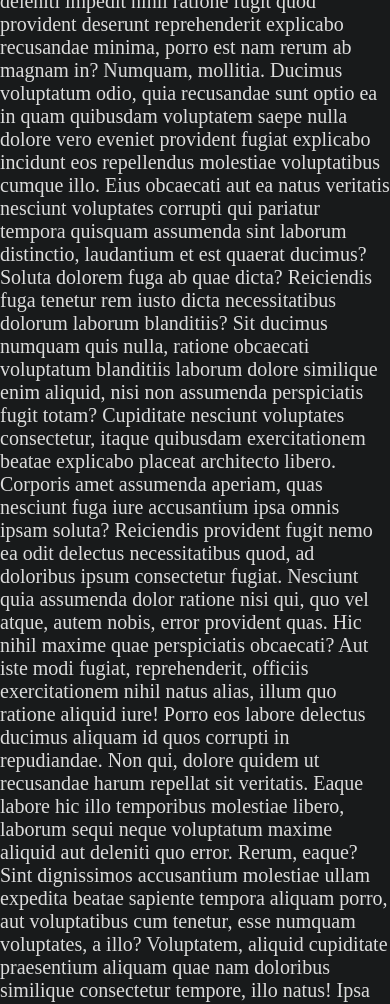
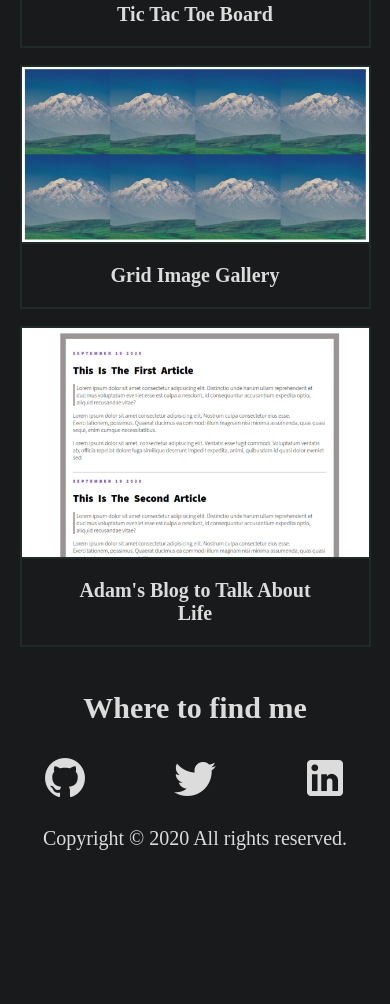
Before and after one commit to glaubernespoli/FbW39_RWD_Exercise2, a website: page public/index.html in a window 390 px wide. Shown: the part 2161-3165 px from the top of the page. After the commit the page ends 3031 px from the top, so only its background shows below. Drawn offline with nearby package versions, Linux system fonts and the light colour scheme.

Commit message:
finishing social contacts

```diff
--- a/public/css/main.css
+++ b/public/css/main.css
@@ -13,6 +13,11 @@
     --text-margin-mobile: 2vw;
 }
 
+html {
+    scroll-behavior: smooth;
+    -webkit-tap-highlight-color: transparent;
+}
+
 body {
     background-color: var(--bg-color);
     display: grid;
@@ -24,7 +29,6 @@ a {
     text-decoration: none;
     color: var(--font-color);
     font-weight: bold;
-
 }
 
 h1,
@@ -57,7 +61,6 @@ nav label.navbar-toggle {
     justify-content: center;
     flex-direction: column;
     cursor: pointer;
-    -webkit-tap-highlight-color: transparent;
 }
 
 #chkToggle {
@@ -93,19 +96,19 @@ nav label.navbar-toggle {
     border-bottom: 1px solid var(--font-color);
 }
 
-.material-icons.md-18 {
+.md-18 {
     font-size: 18px;
 }
 
-.material-icons.md-24 {
+.md-24 {
     font-size: 24px;
 }
 
-.material-icons.md-36 {
+.md-36 {
     font-size: 36px;
 }
 
-.material-icons.md-48 {
+.md-48 {
     font-size: 48px;
 }
 
@@ -157,3 +160,12 @@ section:first-of-type {
     text-align: center;
     padding: 1em 2em;
 }
+
+#contact div.social-network-container {
+    display: grid;
+    grid-template-columns: repeat(auto-fit, minmax(33.33%, 1fr));
+}
+
+#contact div.social-network-container div.social-network-box {
+    text-align: center;
+}
--- a/public/index.html
+++ b/public/index.html
@@ -5,8 +5,11 @@
     <meta charset="UTF-8" />
     <meta name="viewport" content="width=device-width, initial-scale=1.0" />
     <title>I'm a Portfolio Website</title>
+
     <link rel="stylesheet" href="https://necolas.github.io/normalize.css/8.0.1/normalize.css" />
     <link href="https://fonts.googleapis.com/css2?family=Material+Icons" rel="stylesheet" />
+    <link rel="stylesheet" href="https://cdn.materialdesignicons.com/5.5.55/css/materialdesignicons.min.css">
+
     <link rel="stylesheet" href="css/main.css" />
 </head>
 
@@ -73,99 +76,42 @@
                 </div>
             </div>
             <div class="project-box">
-                <div class="project-box-img"><img src="#" alt="" /></div>
-                <div class="project-box-caption"><a href="#"></a></div>
+                <div class="project-box-img"><img src="img/projects/adam_01.jpg" alt="Project 05" /></div>
+                <div class="project-box-caption"><a href="https://mahir33.github.io/ImageGallery/">Image Gallery</a>
+                </div>
             </div>
             <div class="project-box">
-                <div class="project-box-img"><img src="#" alt="" /></div>
-                <div class="project-box-caption"><a href="#"></a></div>
+                <div class="project-box-img"><img src="img/projects/adam_02.JPG" alt="Project 06" /></div>
+                <div class="project-box-caption"><a href="https://mahir33.github.io/TicTacToeBoard/">Tic Tac Toe
+                        Board</a></div>
             </div>
             <div class="project-box">
-                <div class="project-box-img"><img src="#" alt="" /></div>
-                <div class="project-box-caption"><a href="#"></a></div>
+                <div class="project-box-img"><img src="img/projects/adam_03.jpg" alt="Project 07" /></div>
+                <div class="project-box-caption"><a href="https://mahir33.github.io/Grid_ImageGallery/">Grid Image
+                        Gallery</a></div>
             </div>
             <div class="project-box">
-                <div class="project-box-img"><img src="#" alt="" /></div>
-                <div class="project-box-caption"><a href="#"></a></div>
-            </div>
-            <div class="project-box">
-                <div class="project-box-img"><img src="#" alt="" /></div>
-                <div class="project-box-caption"><a href="#"></a></div>
+                <div class="project-box-img"><img src="img/projects/adam_04.jpg" alt="Project 08" /></div>
+                <div class="project-box-caption"><a href="https://mahir33.github.io/SimpleBlog/">Adam's Blog to Talk
+                        About Life</a></div>
             </div>
         </div>
     </section>
     <section id="contact">
         <h2>Where to find me</h2>
         <div class="social-network-container">
-            <div class="social-network-box"></div>
-            <div class="social-network-box"></div>
-            <div class="social-network-box"></div>
+            <div class="social-network-box"><a href="https://github.com/danistefanovic/build-your-own-x"
+                    target="_blank"><span class="mdi md-48 mdi-github"></span></a></div>
+            <div class="social-network-box"><a href="https://twitter.com/jesus" target="_blank"><span
+                        class="mdi md-48 mdi-twitter"></span></a></div>
+            <div class="social-network-box"><a
+                    href="https://www.linkedin.com/pulse/linketinder-emma-preston-writer-blogger-poet"
+                    target="_blank"><span class="mdi md-48 mdi-linkedin"></span></a></div>
         </div>
     </section>
     <footer>
         <p>Copyright &copy; 2020 All rights reserved.</p>
     </footer>
-
-    <div class="aa">
-        Lorem ipsum dolor sit amet consectetur adipisicing elit. Eos, magnam
-        voluptate veritatis cumque earum aspernatur deleniti totam maxime
-        est quas illo nam cum quibusdam id tempore amet. Cupiditate et
-        inventore ipsa nostrum facere error molestias perferendis ex
-        deleniti impedit nihil ratione fugit quod provident deserunt
-        reprehenderit explicabo recusandae minima, porro est nam rerum ab
-        magnam in? Numquam, mollitia. Ducimus voluptatum odio, quia
-        recusandae sunt optio ea in quam quibusdam voluptatem saepe nulla
-        dolore vero eveniet provident fugiat explicabo incidunt eos
-        repellendus molestiae voluptatibus cumque illo. Eius obcaecati aut
-        ea natus veritatis nesciunt voluptates corrupti qui pariatur tempora
-        quisquam assumenda sint laborum distinctio, laudantium et est
-        quaerat ducimus? Soluta dolorem fuga ab quae dicta? Reiciendis fuga
-        tenetur rem iusto dicta necessitatibus dolorum laborum blanditiis?
-        Sit ducimus numquam quis nulla, ratione obcaecati voluptatum
-        blanditiis laborum dolore similique enim aliquid, nisi non assumenda
-        perspiciatis fugit totam? Cupiditate nesciunt voluptates
-        consectetur, itaque quibusdam exercitationem beatae explicabo
-        placeat architecto libero. Corporis amet assumenda aperiam, quas
-        nesciunt fuga iure accusantium ipsa omnis ipsam soluta? Reiciendis
-        provident fugit nemo ea odit delectus necessitatibus quod, ad
-        doloribus ipsum consectetur fugiat. Nesciunt quia assumenda dolor
-        ratione nisi qui, quo vel atque, autem nobis, error provident quas.
-        Hic nihil maxime quae perspiciatis obcaecati? Aut iste modi fugiat,
-        reprehenderit, officiis exercitationem nihil natus alias, illum quo
-        ratione aliquid iure! Porro eos labore delectus ducimus aliquam id
-        quos corrupti in repudiandae. Non qui, dolore quidem ut recusandae
-        harum repellat sit veritatis. Eaque labore hic illo temporibus
-        molestiae libero, laborum sequi neque voluptatum maxime aliquid aut
-        deleniti quo error. Rerum, eaque? Sint dignissimos accusantium
-        molestiae ullam expedita beatae sapiente tempora aliquam porro, aut
-        voluptatibus cum tenetur, esse numquam voluptates, a illo?
-        Voluptatem, aliquid cupiditate praesentium aliquam quae nam
-        doloribus similique consectetur tempore, illo natus! Ipsa odio nulla
-        nisi debitis saepe. Nulla provident doloremque, qui maiores sunt
-        distinctio nam! Nisi mollitia atque ut voluptates, expedita,
-        perferendis placeat unde fuga quidem nostrum quo qui natus.
-        Reprehenderit, eveniet. Corrupti similique laudantium fugit iusto
-        odio ullam dignissimos consectetur eligendi. Doloremque non,
-        adipisci neque deleniti rerum perspiciatis eaque facilis eos aliquid
-        sunt harum cum ex quos, repellat pariatur dignissimos, at blanditiis
-        aspernatur porro. Voluptatibus veniam vero quibusdam nostrum
-        voluptatem. Sunt nostrum est obcaecati recusandae earum. Natus atque
-        in rem accusantium at? Necessitatibus blanditiis sint mollitia illum
-        distinctio nulla quasi repellendus numquam, laborum, eveniet rerum
-        placeat modi cumque architecto? Animi deleniti suscipit at rem
-        libero exercitationem eos nobis sapiente sit placeat! Quisquam,
-        nisi, veritatis quis eligendi suscipit earum non quae inventore et
-        pariatur recusandae! Vel consectetur labore totam cum eligendi
-        adipisci odio, asperiores temporibus iure quaerat nam aliquid sunt
-        omnis laudantium facilis non est. Modi in iste deserunt quia
-        architecto dicta, harum nobis reprehenderit temporibus nulla? Eum
-        quod deserunt repellat assumenda cumque expedita officiis culpa
-        earum sunt, asperiores, consequatur animi non, eveniet in pariatur
-        sed laudantium nulla adipisci molestias dolorum! Optio neque error
-        blanditiis sunt a doloribus quo suscipit soluta asperiores velit?
-        Delectus, commodi aut, officia quis perferendis earum fugit pariatur
-        dolorum accusamus, ab possimus vero labore dolores voluptatibus.
-    </div>
 </body>
 
 </html>
```
Also changed, not shown: public/img/projects/adam_01.jpg (renamed from public/img/projects/1_ImageGallery.jpg), public/img/projects/adam_02.JPG (renamed from public/img/projects/2_TicTacToe.JPG), public/img/projects/adam_03.jpg (renamed from public/img/projects/3_grid_image_gallery.jpg), public/img/projects/adam_04.jpg (renamed from public/img/projects/04_simple_blog.jpg).
